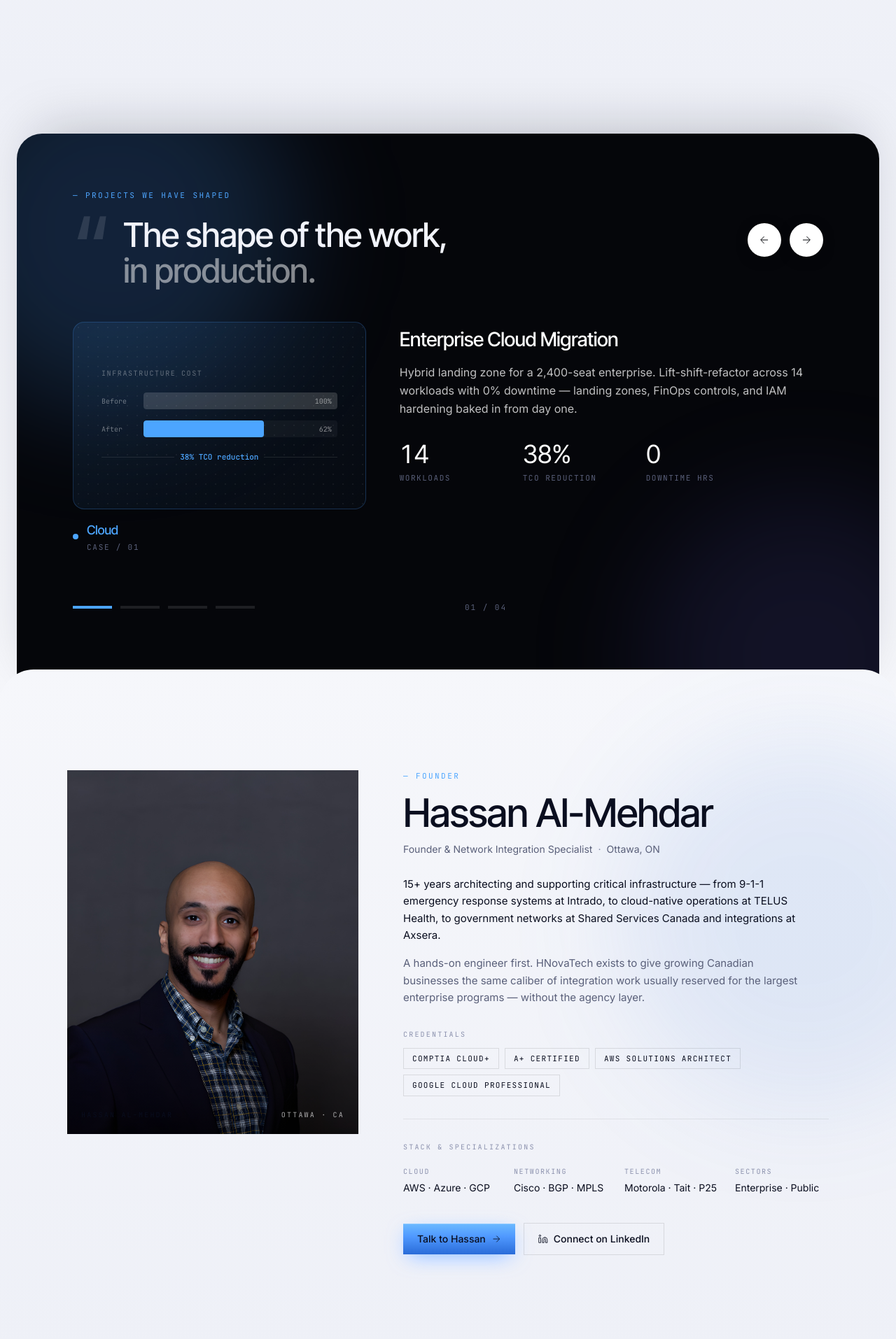
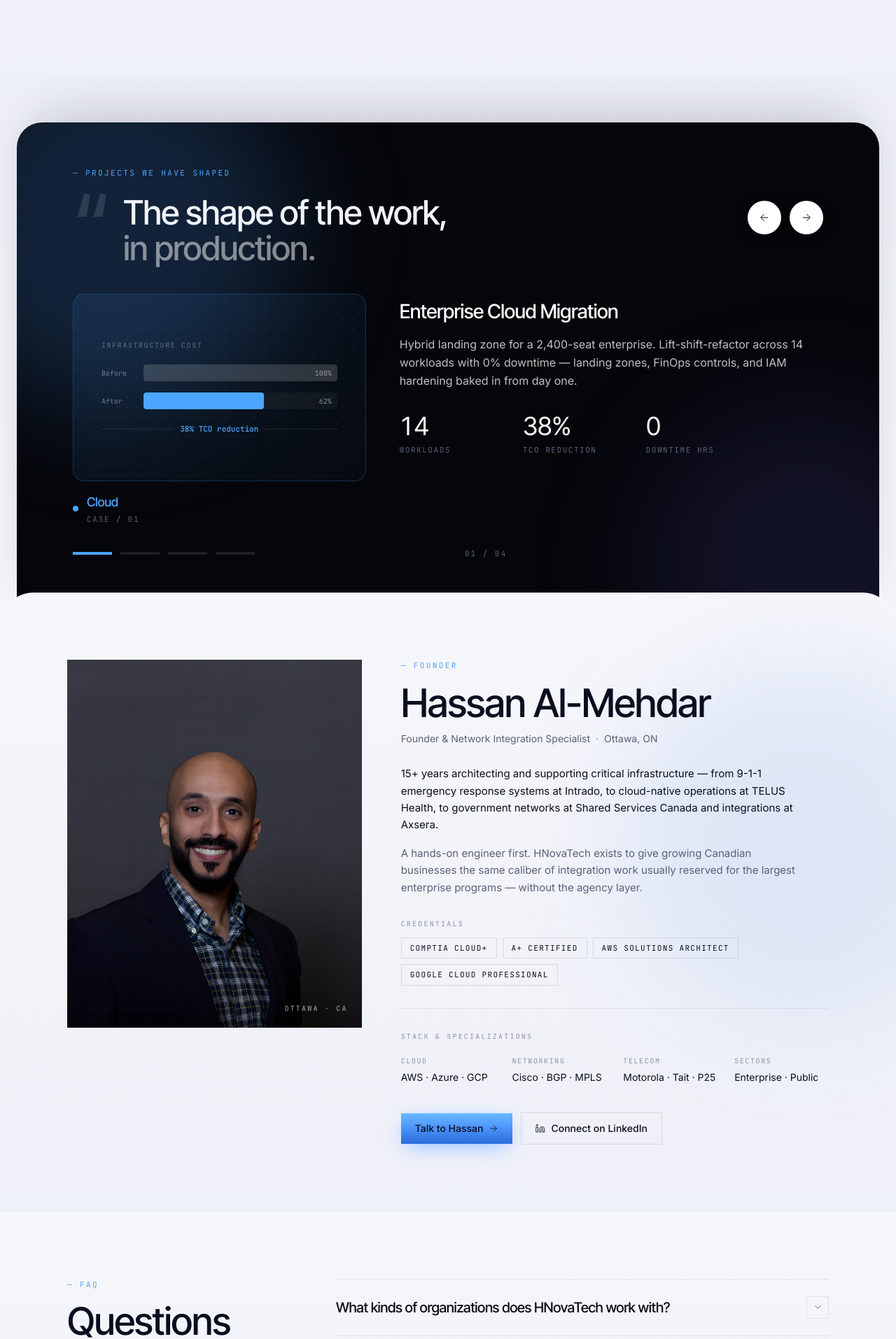
Before and after one commit to Omar-Alme/hnova-tech, a Next.js app: page / in a window 1280 px wide. Shown: the part 4800-6714 px from the top of the page at 70% size. Built offline with nearby package versions, Linux system fonts and the light colour scheme.

Commit message:
feat: adjust padding and layout for multiple components to improve visual consistency

```diff
--- a/components/case-studies.tsx
+++ b/components/case-studies.tsx
@@ -336,12 +336,12 @@ export function CaseStudies() {
   return (
     <section
       id="work"
-      className="relative pt-12 sm:pt-20 overflow-hidden"
+      className="relative pt-10 sm:pt-16 overflow-hidden"
       style={{ background: "linear-gradient(180deg, #eef0f7 0%, #f6f7fb 100%)" }}
     >
       <div className="mx-auto px-3 sm:px-4 lg:px-6">
         <Reveal>
-          <div className="relative overflow-hidden rounded-t-[28px] sm:rounded-t-[36px] bg-ink-950 px-6 sm:px-12 lg:px-20 pt-14 sm:pt-20 pb-24 sm:pb-32 shadow-[0_-30px_80px_-30px_rgba(10,14,31,0.25)]">
+          <div className="relative overflow-hidden rounded-t-[28px] sm:rounded-t-[36px] bg-ink-950 px-6 sm:px-12 lg:px-20 pt-12 sm:pt-16 pb-20 sm:pb-24 shadow-[0_-30px_80px_-30px_rgba(10,14,31,0.25)]">
             <div
               className="glow-orb transition-all duration-700"
               style={{
@@ -388,7 +388,7 @@ export function CaseStudies() {
                 </div>
               </div>
 
-              <div className="mt-10 sm:mt-12 relative min-h-[420px] sm:min-h-[360px]">
+              <div className="mt-8 sm:mt-10 relative min-h-[390px] sm:min-h-[330px]">
                 <AnimatePresence mode="wait" custom={direction}>
                   <motion.div
                     key={c.title}
@@ -447,7 +447,7 @@ export function CaseStudies() {
                 </AnimatePresence>
               </div>
 
-              <div className="mt-9 sm:mt-10 flex items-center justify-between gap-6 flex-wrap max-w-[620px]">
+              <div className="mt-8 flex items-center justify-between gap-6 flex-wrap max-w-[620px]">
                 <div className="flex items-center gap-2 sm:gap-3">
                   {cases.map((cs, i) => (
                     <button
--- a/components/contact.tsx
+++ b/components/contact.tsx
@@ -305,7 +305,7 @@ export function Contact() {
   return (
     <section
       id="contact"
-      className="relative bg-ink-950 curve-up py-24 sm:py-36 overflow-hidden"
+      className="relative bg-ink-950 curve-up py-20 sm:py-28 overflow-hidden"
     >
       <div
         className="glow-orb"
--- a/components/faq.tsx
+++ b/components/faq.tsx
@@ -22,7 +22,7 @@ export const faqs = [
 
 export function FAQ() {
   return (
-    <section className="relative section-light py-24 sm:py-32 overflow-hidden">
+    <section className="relative section-light py-20 sm:py-24 overflow-hidden">
       <div className="mx-auto grid max-w-6xl grid-cols-1 gap-10 px-6 sm:px-8 lg:grid-cols-12 lg:gap-16">
         <Reveal className="lg:col-span-4">
           <div className="text-[11px] font-mono tracking-[0.22em] uppercase text-glow-blue mb-4">
--- a/components/final-cta.tsx
+++ b/components/final-cta.tsx
@@ -4,7 +4,7 @@ import { SparklesCore } from "./ui/sparkles";
 
 export function FinalCTA() {
   return (
-    <section className="relative bg-ink-950 pt-24 pb-20 sm:pt-36 sm:pb-28 overflow-hidden">
+    <section className="relative bg-ink-950 pt-20 pb-20 sm:pt-28 sm:pb-24 overflow-hidden">
       {/* Top divider */}
       <div className="divider-glow absolute top-0 inset-x-0" />
 
--- a/components/founder.tsx
+++ b/components/founder.tsx
@@ -20,7 +20,7 @@ export function Founder() {
   return (
     <section
       id="founder"
-      className="relative section-light curve-up py-24 sm:py-36 overflow-hidden"
+      className="relative section-light curve-up py-20 sm:py-24 overflow-hidden"
     >
       <div
         className="glow-orb"
@@ -33,7 +33,7 @@ export function Founder() {
         }}
       />
       <div className="mx-auto max-w-6xl px-6 sm:px-8">
-        <div className="grid grid-cols-1 lg:grid-cols-12 gap-10 lg:gap-16 items-start">
+        <div className="grid grid-cols-1 lg:grid-cols-12 gap-8 lg:gap-14 items-start">
 
           {/* Portrait */}
           <Reveal className="lg:col-span-5">
```
